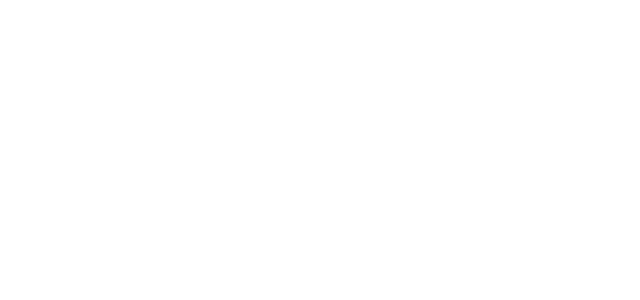
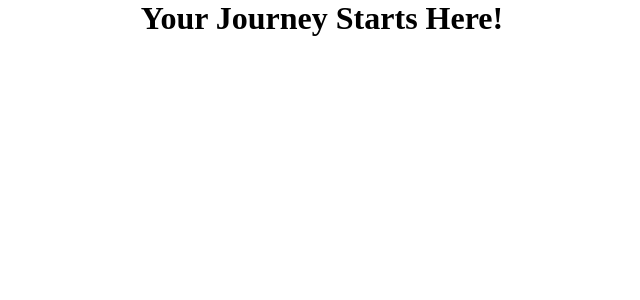
Before and after one commit to AlexanderLeino/hashnode-hackathon, a React (Create React App) app in the folder client/: page /group in a window 1280 px wide. Before the commit this address had no page. Shown: the top 300 px of the page, without its empty margins (318-958 px from the left). Built offline with nearby package versions, Linux system fonts and the light colour scheme.

Commit message:
Last commit.. rip

```diff
--- a/client/src/App.js
+++ b/client/src/App.js
@@ -9,6 +9,7 @@
 import HomePage from "./pages/HomePage";
 import SignUpPage from "./pages/SignUpPage";
 import QMakeGroup from "./components/QMakeGroup";
+import GroupPage from "./pages/GroupPage";
 
 
 const client = new ApolloClient({
@@ -26,6 +27,7 @@
         <Route path='/edit' element={<EditProfile />}></Route>
         <Route path="/signUp" element={<SignUpPage/>}></Route>
         <Route path='/makeGroup' element={<QMakeGroup />}></Route>
+        <Route path="group" element={<GroupPage />}></Route>
       </Routes>
     </Router>
     </ApolloProvider>
--- /dev/null
+++ b/client/src/pages/GroupPage.js
@@ -0,0 +1,21 @@
+import React, {useState} from 'react'
+import Container from '@mui/material/Container'
+import Box from '@mui/material/Box'
+import Grid from '@mui/material/Grid'
+import humanCoding from '../images/human-coding.png'
+import Button from '@mui/material/Button'
+import Stepper from '@mui/material/Stepper';
+import Step from '@mui/material/Step';
+import StepLabel from '@mui/material/StepLabel';
+
+function GroupPage(){
+
+    return(
+        <Container>
+            <h1 style={{textAlign: 'center'}}>Your Journey Starts Here!</h1>
+        </Container>
+    )
+
+}
+
+export default GroupPage
```
